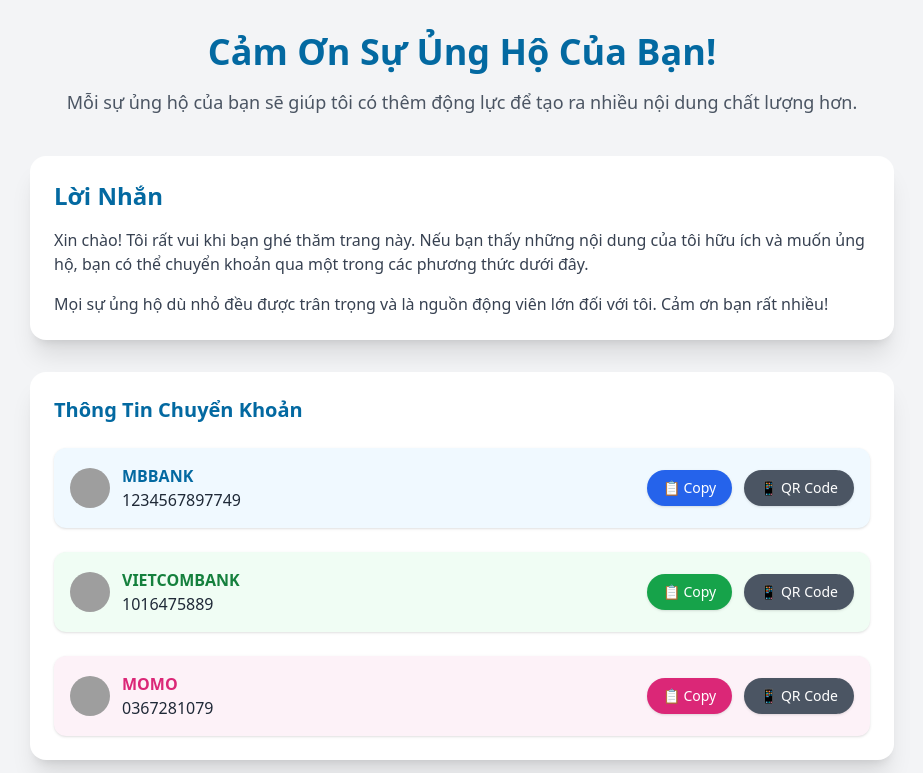
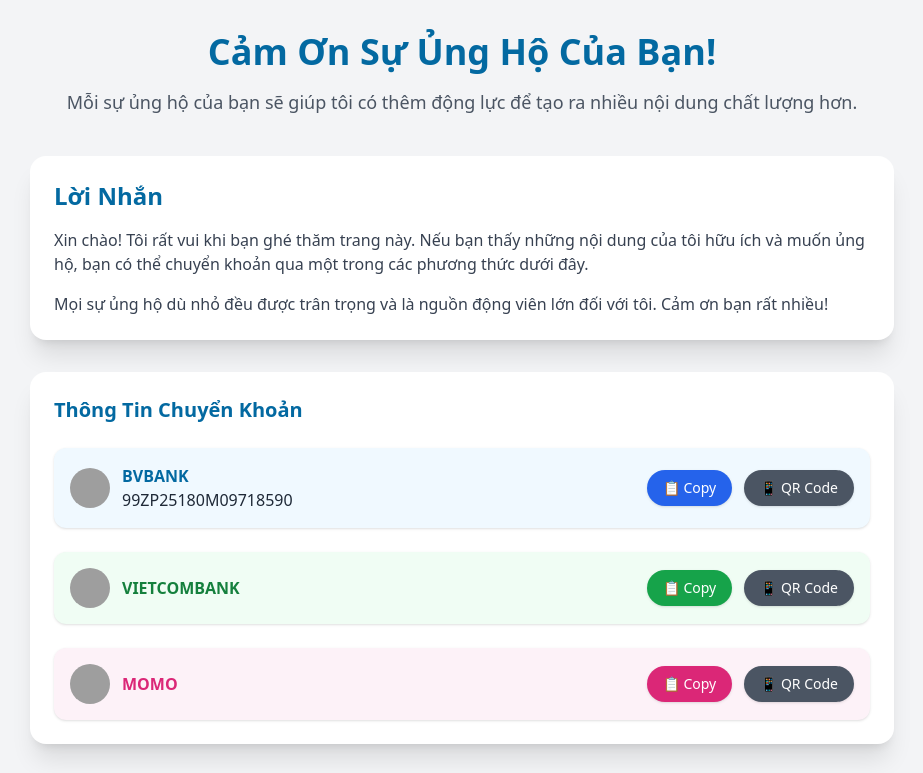
Before and after one commit to leduc2020/Um, a website: page public/ungho.html in a window 1280 px wide. Shown: the top 773 px of the page, without its empty margins (178-1101 px from the left). Drawn offline with nearby package versions, Linux system fonts and the light colour scheme; grey boxes are pictures that could not be loaded.

Commit message:
Update ungho.html

```diff
--- a/public/ungho.html
+++ b/public/ungho.html
@@ -28,15 +28,15 @@
                   <div class="flex items-center gap-3">
                     <img src="https://www.eurocham-cambodia.org/images/members/logos/67969-mb-bank.png" alt="MBBank" class="w-10 h-10 rounded-full">
                     <div>
-                      <div class="font-semibold text-sky-700">MBBANK</div>
-                      <div id="mbbank-number" class="text-gray-800">1234567897749</div>
+                      <div class="font-semibold text-sky-700">BVBANK</div>
+                      <div id="mbbank-number" class="text-gray-800">99ZP25180M09718590</div>
                     </div>
                   </div>
                   <div class="flex gap-3">
-                    <button onclick="copyAccount('1234567897749', 'MBBANK')" class="flex items-center gap-2 bg-blue-600 hover:bg-blue-700 text-white text-sm font-medium px-4 py-2 rounded-full shadow transition-all duration-300">
+                    <button onclick="copyAccount('99ZP25180M09718590', 'BVBANK')" class="flex items-center gap-2 bg-blue-600 hover:bg-blue-700 text-white text-sm font-medium px-4 py-2 rounded-full shadow transition-all duration-300">
                       📋 Copy
                     </button>
-                    <button onclick="showQR('970422', '1234567897749', 'Nguyen Dinh Tien Dung')" class="flex items-center gap-2 bg-gray-600 hover:bg-gray-700 text-white text-sm font-medium px-4 py-2 rounded-full shadow transition-all duration-300">
+                    <button onclick="showQR('970422', '99ZP25180M09718590', 'ZALOPAY_LE NGOC THUY LINH')" class="flex items-center gap-2 bg-gray-600 hover:bg-gray-700 text-white text-sm font-medium px-4 py-2 rounded-full shadow transition-all duration-300">
                       📱 QR Code
                     </button>
                   </div>
@@ -47,14 +47,14 @@
                     <img src="https://cdn.haitrieu.com/wp-content/uploads/2022/02/Icon-Vietcombank.png" alt="Vietcombank" class="w-10 h-10 rounded-full">
                     <div>
                       <div class="font-semibold text-green-700">VIETCOMBANK</div>
-                      <div id="vcb-number" class="text-gray-800">1016475889</div>
+                      <div id="vcb-number" class="text-gray-800"></div>
                     </div>
                   </div>
                   <div class="flex gap-3">
-                    <button onclick="copyAccount('1016475889', 'VIETCOMBANK')" class="flex items-center gap-2 bg-green-600 hover:bg-green-700 text-white text-sm font-medium px-4 py-2 rounded-full shadow transition-all duration-300">
+                    <button onclick="copyAccount('', 'VIETCOMBANK')" class="flex items-center gap-2 bg-green-600 hover:bg-green-700 text-white text-sm font-medium px-4 py-2 rounded-full shadow transition-all duration-300">
                       📋 Copy
                     </button>
-                    <button onclick="showQR('970436', '1016475889', 'Nguyen Dinh Tien Dung')" class="flex items-center gap-2 bg-gray-600 hover:bg-gray-700 text-white text-sm font-medium px-4 py-2 rounded-full shadow transition-all duration-300">
+                    <button onclick="showQR('970436', '', '')" class="flex items-center gap-2 bg-gray-600 hover:bg-gray-700 text-white text-sm font-medium px-4 py-2 rounded-full shadow transition-all duration-300">
                       📱 QR Code
                     </button>
                   </div>
@@ -65,14 +65,14 @@
                     <img src="https://cdn.haitrieu.com/wp-content/uploads/2022/10/Logo-MoMo-Square.png" alt="MoMo" class="w-10 h-10 rounded-full">
                     <div>
                       <div class="font-semibold text-pink-600">MOMO</div>
-                      <div id="momo-number" class="text-gray-800">0367281079</div>
+                      <div id="momo-number" class="text-gray-800"></div>
                     </div>
                   </div>
                   <div class="flex gap-3">
-                    <button onclick="copyAccount('0367281079', 'MOMO')" class="flex items-center gap-2 bg-pink-600 hover:bg-pink-700 text-white text-sm font-medium px-4 py-2 rounded-full shadow transition-all duration-300">
+                    <button onclick="copyAccount('', 'MOMO')" class="flex items-center gap-2 bg-pink-600 hover:bg-pink-700 text-white text-sm font-medium px-4 py-2 rounded-full shadow transition-all duration-300">
                       📋 Copy
                     </button>
-                    <button onclick="showMomoQR('0367281079')" class="flex items-center gap-2 bg-gray-600 hover:bg-gray-700 text-white text-sm font-medium px-4 py-2 rounded-full shadow transition-all duration-300">
+                    <button onclick="showMomoQR('')" class="flex items-center gap-2 bg-gray-600 hover:bg-gray-700 text-white text-sm font-medium px-4 py-2 rounded-full shadow transition-all duration-300">
                       📱 QR Code
                     </button>
                   </div>
```
